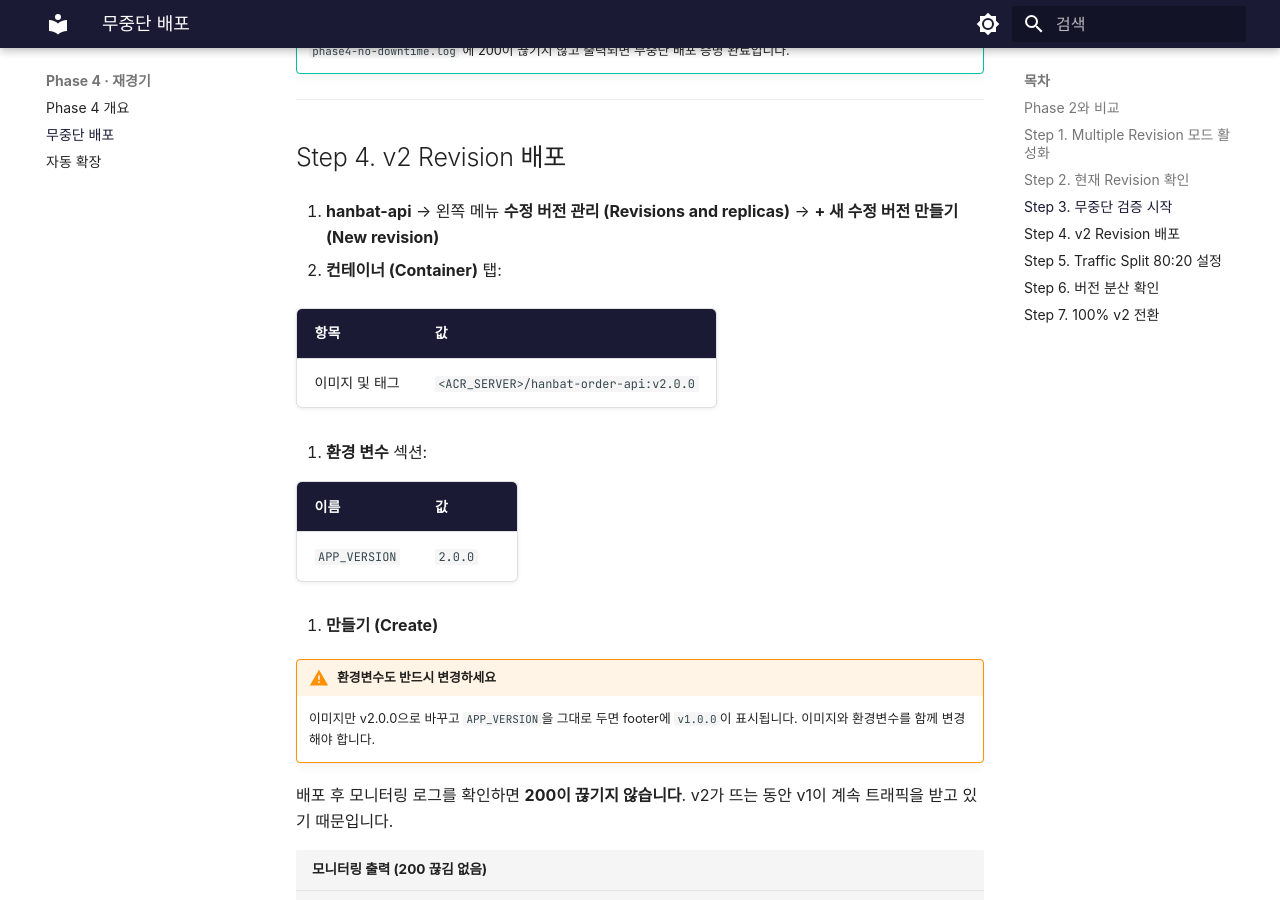
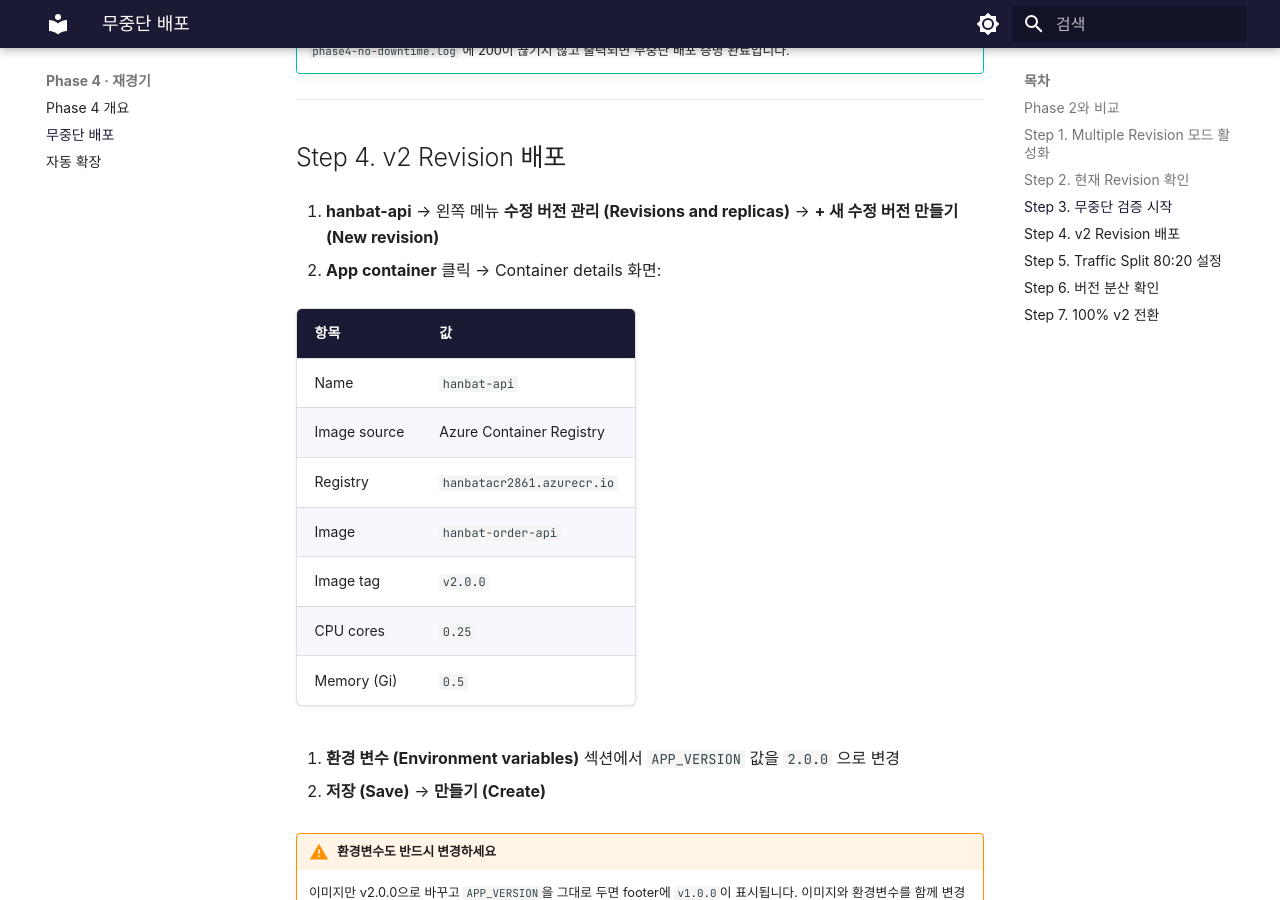
Before and after one commit to skilleat-labs/container-service-labs, an MkDocs documentation site: the page built from docs/phase-4/zero-downtime-deploy.md, in a window 1280 px wide and 900 px high, scrolled down 1649 px. Built offline with MkDocs 1.6.1 and Material for MkDocs 9.7.7, drawn with Linux system fonts in a browser that asks for light colours; some web fonts are replaced.

Commit message:
docs: v2 Revision 배포 Container details 상세 내용 추가
Co-Authored-By: Claude Sonnet 4.6 <noreply@anthropic.com>

```diff
--- a/docs/phase-4/zero-downtime-deploy.md
+++ b/docs/phase-4/zero-downtime-deploy.md
@@ -71,19 +71,21 @@ done | tee ~/phase4-no-downtime.log
 
 1. **hanbat-api** → 왼쪽 메뉴 **수정 버전 관리 (Revisions and replicas)** → **+ 새 수정 버전 만들기 (New revision)**
 
-2. **컨테이너 (Container)** 탭:
+2. **App container** 클릭 → Container details 화면:
 
    | 항목 | 값 |
    |------|-----|
-   | 이미지 및 태그 | `<ACR_SERVER>/hanbat-order-api:v2.0.0` |
+   | Name | `hanbat-api` |
+   | Image source | Azure Container Registry |
+   | Registry | `hanbatacr2861.azurecr.io` |
+   | Image | `hanbat-order-api` |
+   | Image tag | `v2.0.0` |
+   | CPU cores | `0.25` |
+   | Memory (Gi) | `0.5` |
 
-3. **환경 변수** 섹션:
+3. **환경 변수 (Environment variables)** 섹션에서 `APP_VERSION` 값을 `2.0.0` 으로 변경
 
-   | 이름 | 값 |
-   |------|-----|
-   | `APP_VERSION` | `2.0.0` |
-
-4. **만들기 (Create)**
+4. **저장 (Save)** → **만들기 (Create)**
 
 !!! warning "환경변수도 반드시 변경하세요"
     이미지만 v2.0.0으로 바꾸고 `APP_VERSION`을 그대로 두면 footer에 `v1.0.0`이 표시됩니다. 이미지와 환경변수를 함께 변경해야 합니다.
```
